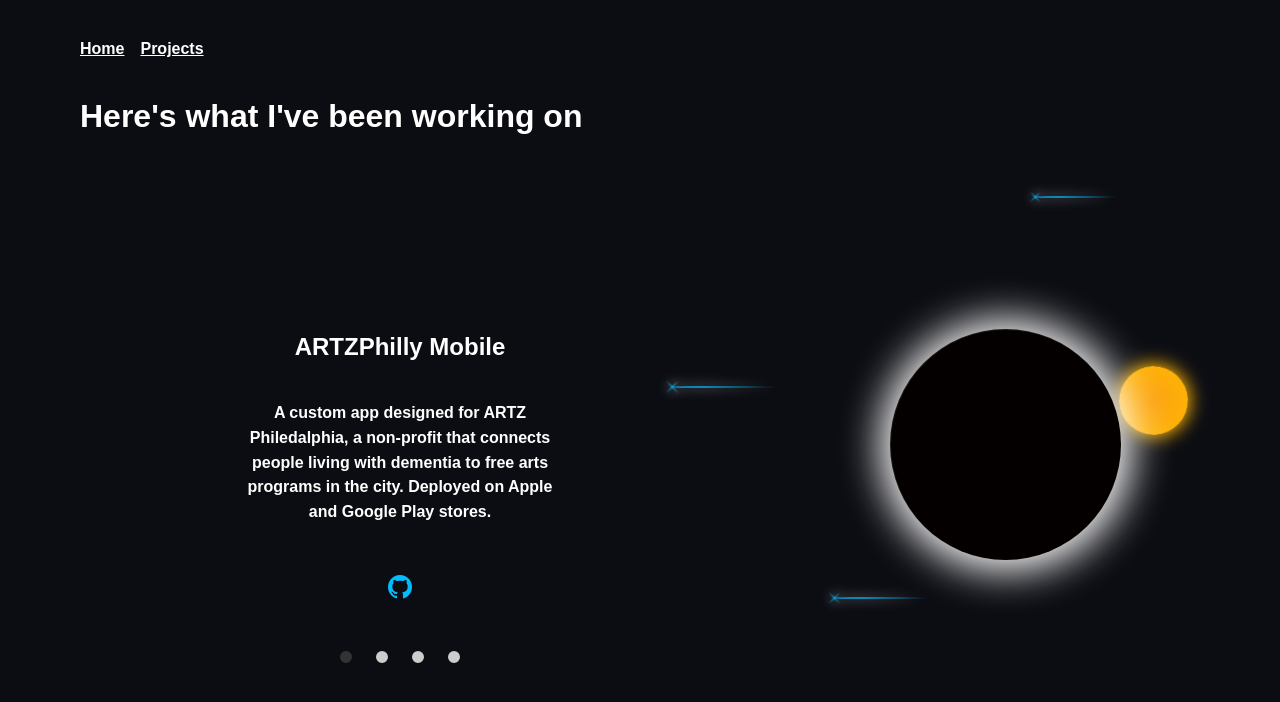
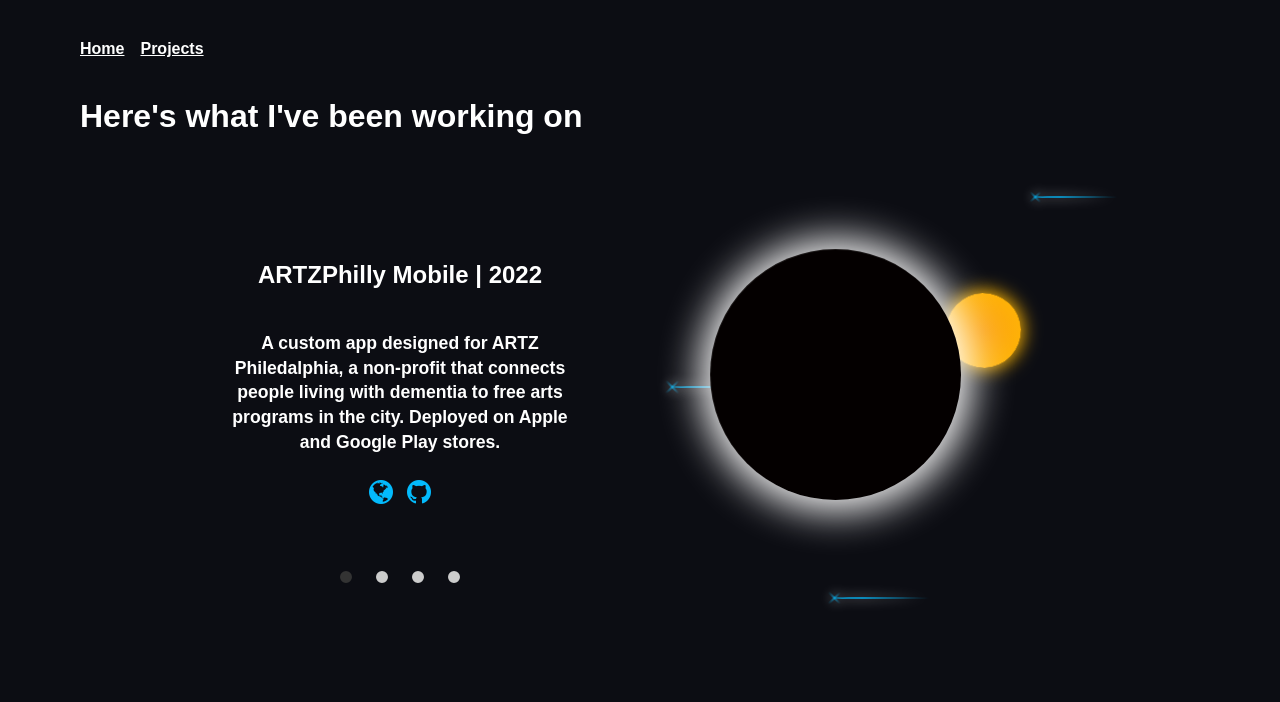
Before and after one commit to eTNwang/Personal_Website, a plain HTML site: page projects.html in a window 1280 px wide. Shown: the top 702 px of the page. Drawn offline with Linux system fonts and the light colour scheme; a script that the page names is missing.

Commit message:
stuff n things

```diff
--- a/projects.html
+++ b/projects.html
@@ -58,24 +58,32 @@
                 <input type="radio" name="slider" title="slide4" class="slider__nav"/>
                 <div class="slider__inner">
                   <div class="slider__contents">
-                    <p class="slider__caption">ARTZPhilly Mobile</p>
+                    <p class="slider__caption">ARTZPhilly Mobile | 2022</p>
                     <p class="slider__txt">A custom app designed for ARTZ Philedalphia, a non-profit that connects people living with dementia to free arts programs in the city. Deployed on Apple and Google Play stores. </p>
-                    <a href="https://github.com/PennSpark/sp22-red-artz-philly"><i id="gith" class="fa fa-github" style="font-size:28px;color:#03bafc"></i></a>
+
+                    <a href="https://github.com/eTNwang/NeuralNet"><i id="gith" class="fa fa-globe" style="font-size:28px ;color:#03bafc; margin:7px"></i></
+                    <a href="https://github.com/PennSpark/sp22-red-artz-philly"><i id="gith" class="fa fa-github" style="font-size:28px;color:#03bafc;margin:7px"></i></a>
                   </div>
                   <div class="slider__contents">
-                    <p class="slider__caption">ScuffedMDB</p>
+                    <p class="slider__caption">ScuffedMDB | 2022</p>
                     <p class="slider__txt">A simple movie databse website with keyword and favoriting functionality. Movie data taken from the OMDB API. Utilizes express and websockets for backend functionality.  </p>
-                    <a href="https://github.com/eTNwang/Netflix-Lite"><i id="gith" class="fa fa-github" style="font-size:28px;color:#03bafc"></i></a>
+
+                    <a href="https://github.com/eTNwang/NeuralNet"><i id="gith" class="fa fa-globe" style="font-size:28px ;color:#03bafc; margin:7px"></i></
+                    <a href="https://github.com/eTNwang/Netflix-Lite"><i id="gith" class="fa fa-github" style="font-size:28px;color:#03bafc;margin:7px"></i></a>
                   </div>
                   <div class="slider__contents">
-                    <p class="slider__caption">CAN Motor Wizard</p>
+                    <p class="slider__caption">CAN Motor Wizard | 2022</p>
                     <p class="slider__txt">CAN based motor test gui compatible with nucleo and built using PySerial. Currently in use at the hardware department of Nimble AI as a trouble shooting aid.</p>
-                    <a href="https://github.com/ahattori-nimble/MotorTools"><i id="gith" class="fa fa-github" style="font-size:28px;color:#03bafc"></i></a>
+
+                    <a href="https://github.com/eTNwang/NeuralNet"><i id="gith" class="fa fa-globe" style="font-size:28px ;color:#03bafc; margin:7px"></i></
+                    <a href="https://github.com/ahattori-nimble/MotorTools"><i id="gith" class="fa fa-github" style="font-size:28px;color:#03bafc;margin:7px"></i></a>
                   </div>
                   <div class="slider__contents">
-                    <p class="slider__caption">Simplenet</p>
+                    <p class="slider__caption">Simplenet | 2020</p>
                     <p class="slider__txt">A basic neural network proof of concept written in Java. Able to learn boolean operators and identify handwritten digits. Trained on MNIST and A and K handwritten digit sets. </p>
-                    <a href="https://github.com/eTNwang/NeuralNet"><i id="gith" class="fa fa-github" style="font-size:28px;color:#03bafc"></i></a>
+
+                    <a href="https://github.com/eTNwang/NeuralNet"><i id="gith" class="fa fa-globe" style="font-size:28px ;color:#03bafc; margin:7px"></i></
+                    <a href="https://github.com/eTNwang/NeuralNet"><i id="gith" class="fa fa-github" style="font-size:28px;color:#03bafc;margin:7px"></i></a>
                   </div>
                 </div>
               </div>
--- a/projectsstyles.css
+++ b/projectsstyles.css
@@ -76,6 +76,7 @@ word-spacing: 8px;
 
   .slider__inner {
 
+
     position: absolute;
 
     top: 0;
@@ -125,27 +126,27 @@ word-spacing: 8px;
 
 .slider__caption {
 
-  font-size: 3vh;
+  font-size: 24px;
 
   color: white;
-  font-family: 'Open-sans' ,sans-serif;;
+  font-family: "-apple-system, "system-ui", "Segoe UI", Roboto,";
   font-weight: 700;
 }
 .slider__txt {
 
    text-align: center;
-  font-size: 2vh;
+  font-size: 2.2vh;
   line-height: 3.1vh;
   color: white;
   font-family: 'Open-sans' ,sans-serif;;
-  font-weight: 700;
-  margin-bottom: 3rem;
-  max-width: 40vh;
+  font-weight: 600;
+  margin-bottom: 1rem;
+  max-width: 43vh;
 }
 
 .slider {
 
-  margin: 10vh;
+  margin-left: 10vh;
 
 
   height: 60vh;
@@ -190,10 +191,10 @@ word-spacing: 8px;
 .loader {
 
   position: absolute;
-  right:10vh;
-  width: 230px;
-  height: 230px;
-  margin-top: 25vh;
+  right:30vh;
+  width: 250px;
+  height: 250px;
+  margin-top: 15vh;
   margin-right: 10vh;
 
 }
```
